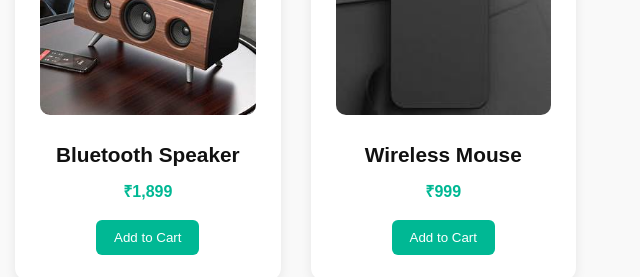
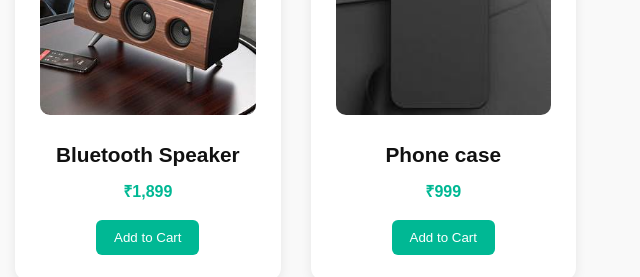
Before and after one commit to SanthoshV437/ShopEase-E-commerce-website, a plain HTML site: page index.html in a window 1280 px wide. Shown: the part 880-1157 px from the top of the page, 640-1280 px from the left. Drawn offline with nearby package versions, Linux system fonts and the light colour scheme.

Commit message:
Updated index.html

```diff
--- a/index.html
+++ b/index.html
@@ -80,7 +80,7 @@
 
       <div class="product">
         <img src=" phots/im1.jpg" alt="Phone case" />
-        <h3>Wireless Mouse</h3>
+        <h3>Phone case</h3>
         <p>₹999</p>
         <button class="add-cart" data-id="4" data-name="Phone case" data-price="999" data-image="phots/products.jpg">Add to Cart</button>
       </div>
```
